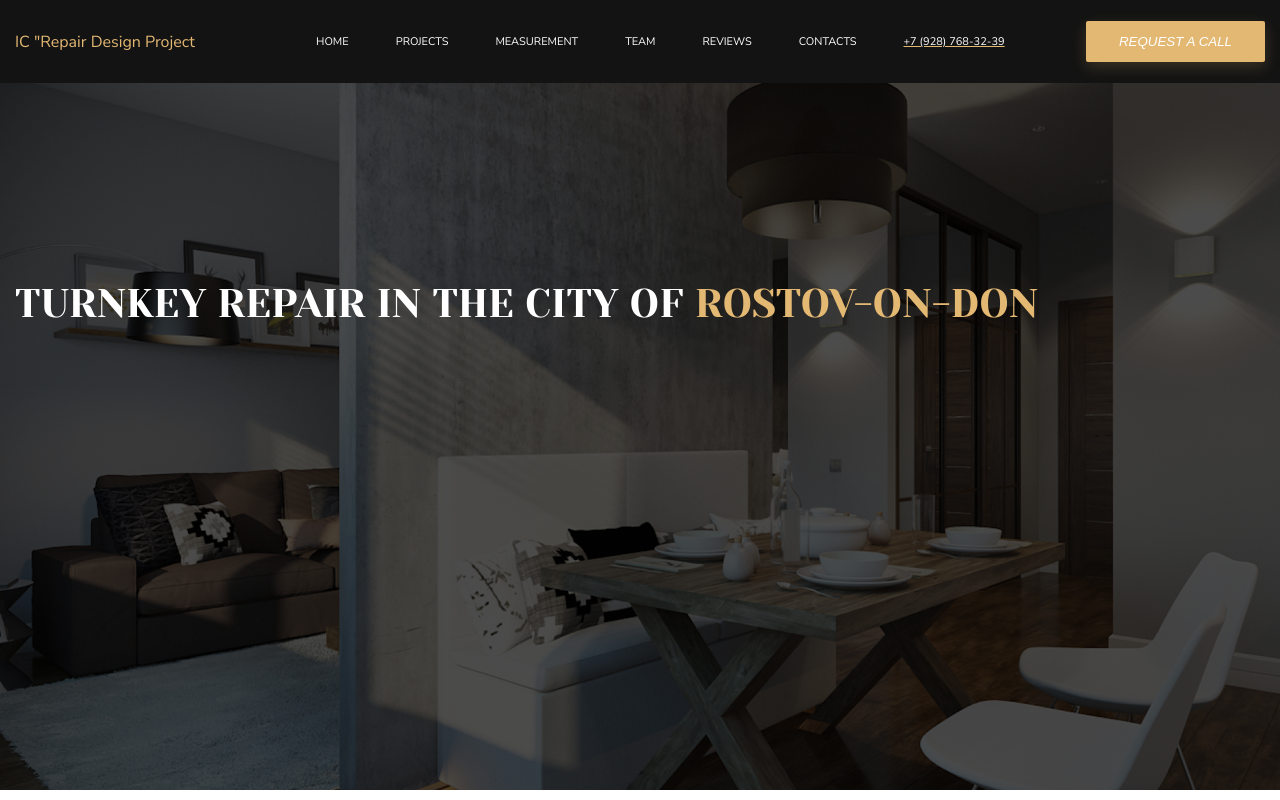
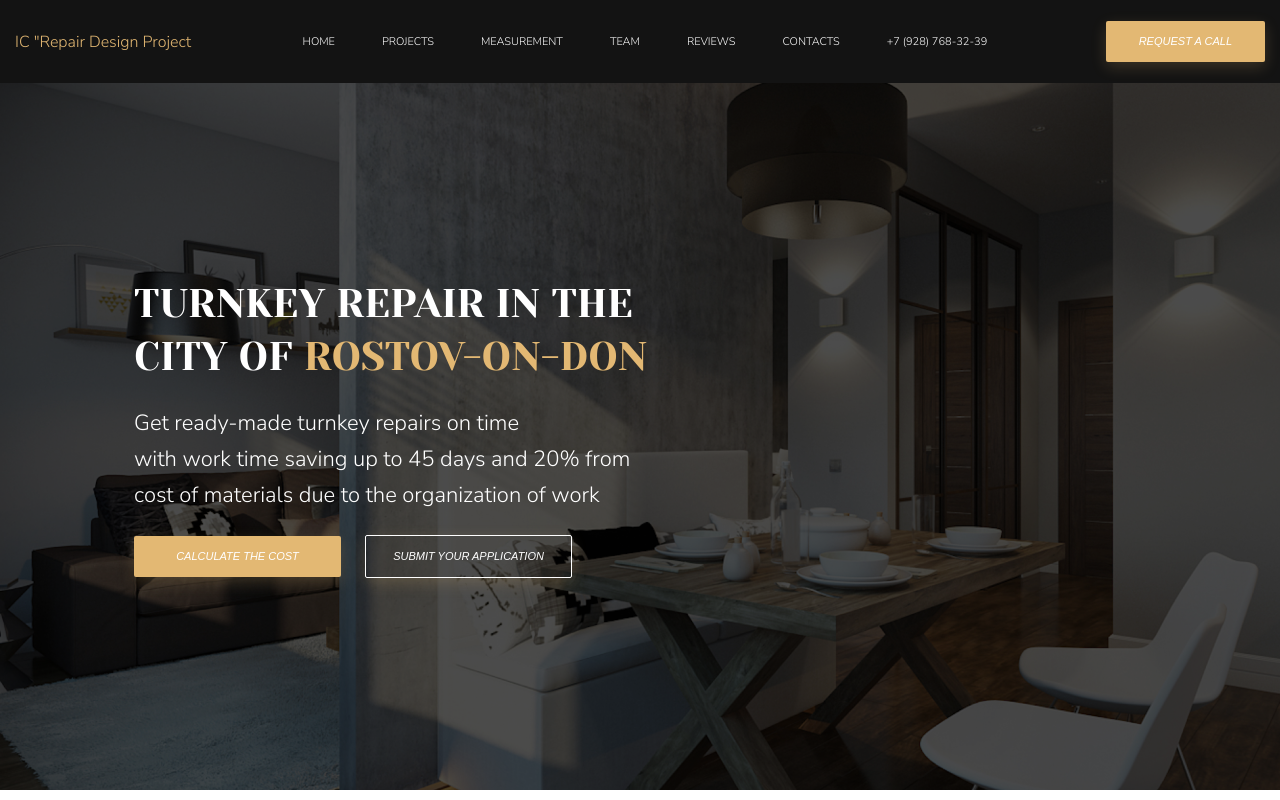
Before and after one commit to Reactiveproject/Landing_project, a plain HTML site: page index.html in a window 1280 px wide. Drawn offline with Linux system fonts and the light colour scheme; a web font is replaced by a local one.

Commit message:
made 1 step - finish header and first section

```diff
--- a/css/style.css
+++ b/css/style.css
@@ -1,8 +1,13 @@
-@import url("https://fonts.googleapis.com/css2?family=Nunito+Sans&family=Yeseva+One&display=swap");
+/* @import url("https://fonts.googleapis.com/css2?family=Nunito+Sans:wght@300;400&family=Yeseva+One&display=swap"); */
 
 @font-face {
   font-family: "Nunito Sans";
-  src: url(sansation_light.woff);
+  src: url(/fonts/NunitoSans-Light.ttf);
+}
+
+@font-face {
+  font-family: "Yeseva One";
+  src: url(/fonts/YesevaOne-Regular.ttf);
 }
 
 body {
@@ -21,18 +26,33 @@ body * {
 
 /*Header style start*/
 .button {
-  background: #e3b873;
   box-shadow: 0px 5px 15px rgba(227, 184, 115, 0.2);
   border-radius: 2px;
+  font-size: 11px;
+  line-height: 15px;
+  text-align: center;
+  text-transform: uppercase;
+  font-style: italic;
+  color: white;
+  border: 0;
+}
+
+/* .button:hover,
+.button:focus,
+.button:active {
+  background: #c5964a;
+} */
+
+.button_nav {
+  background: #e3b873;
   outline: 0;
   border: 0;
   padding: 13px 33px;
-  color: white;
-  text-transform: uppercase;
-  font-style: italic;
 }
-.logo {
+
+.logo a {
   color: #e3b873;
+  text-decoration: none;
 }
 
 .header {
@@ -56,19 +76,18 @@ body * {
   margin-right: 47px;
 }
 
-/* .header-nav_item:last-child {
-  margin-right: 67px;
-} */
-
 .header-nav_item a {
   text-decoration: none;
   color: white;
 }
 
-.header-nav_item:last-child {
+.header-nav_item a:hover {
+  color: #e3b873;
+}
+
+.header-nav_items a:last-child {
   text-decoration: underline;
   color: #e3b873;
-  margin-right: 0px;
 }
 
 /*Header style end*/
@@ -96,8 +115,7 @@ body * {
 .flat-container {
   position: relative;
   z-index: 1;
-
-  /*  */
+  margin-left: 134px;
 }
 
 .title {
@@ -109,8 +127,32 @@ body * {
   line-height: 53px;
   text-transform: uppercase;
   color: #ffffff;
+  max-width: 577px;
 }
 
 .title span {
   color: #e3b873;
 }
+
+.flat-content {
+  font-size: 22px;
+  line-height: 36px;
+  color: #ffffff;
+  max-width: 504px;
+}
+
+.button-flat {
+  background: #e3b873;
+  outline: 0;
+  border: 0;
+  padding: 13px 20px;
+  width: 207px;
+  margin-right: 20px;
+}
+
+.button-flat:last-child {
+  background: transparent;
+  border: 1px solid #ffffff;
+}
+
+/*section flat end*/
--- a/index.html
+++ b/index.html
@@ -11,7 +11,7 @@
     <!-- Header start -->
     <header class="header">
       <div class="container header-content">
-        <div class="logo">IC "Repair Design Project</div>
+        <div class="logo"><a href="/">IC "Repair Design Project</a></div>
         <nav>
           <ul class="header-nav">
             <li class="header-nav_item"><a href="#">HOME</a></li>
@@ -23,7 +23,7 @@
             <li class="header-nav_item"><a href="#">+7 (928) 768-32-39</a></li>
           </ul>
         </nav>
-        <button class="button">Request a call</button>
+        <button class="button button_nav">Request a call</button>
       </div>
     </header>
     <!-- Header end -->
@@ -34,6 +34,15 @@
           <h1 class="title">
             Turnkey Repair in the city of <span>Rostov-on-Don</span>
           </h1>
+          <p class="flat-content">
+            Get ready-made turnkey repairs on time <br />
+            with work time saving up to 45 days and 20% from <br />
+            cost of materials due to the organization of work
+          </p>
+          <div class="flat-buttons">
+            <button class="button button-flat">CALCULATE THE COST</button>
+            <button class="button button-flat">SUBMIT YOUR APPLICATION</button>
+          </div>
         </div>
         <div class="flat-overlay"></div>
       </section>
```
Also changed, not shown: fonts/NunitoSans-Light.ttf (added), fonts/NunitoSans-Regular.ttf (added), fonts/YesevaOne-Regular.ttf (added).
